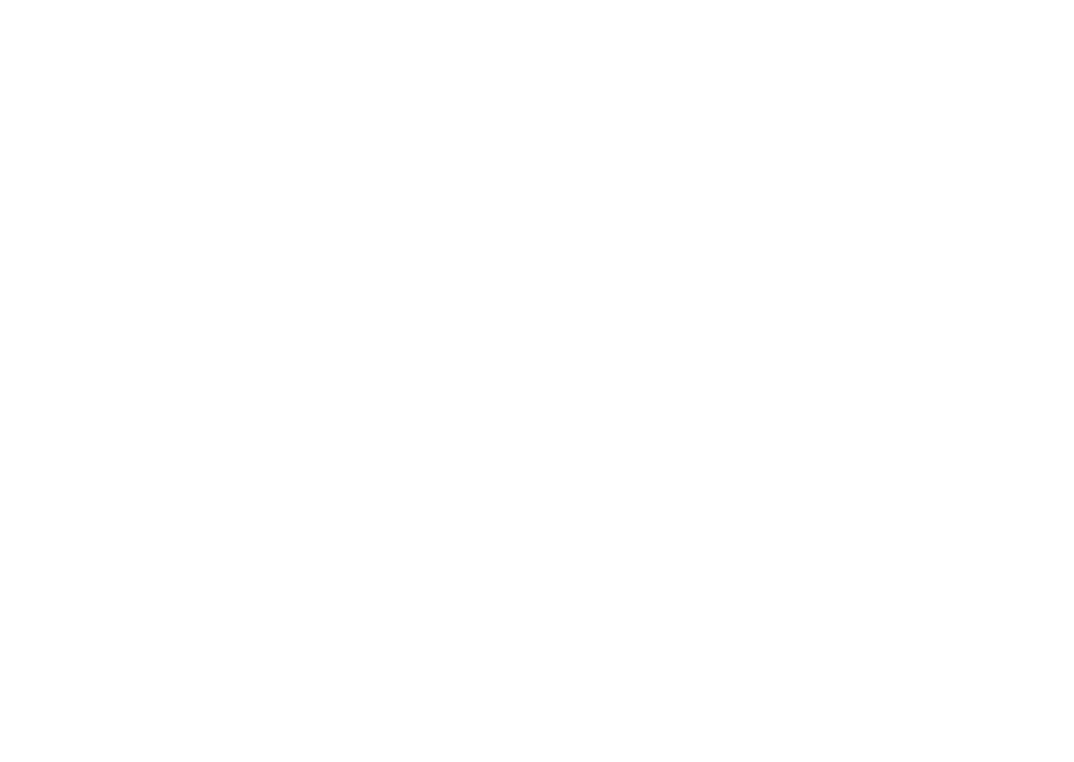
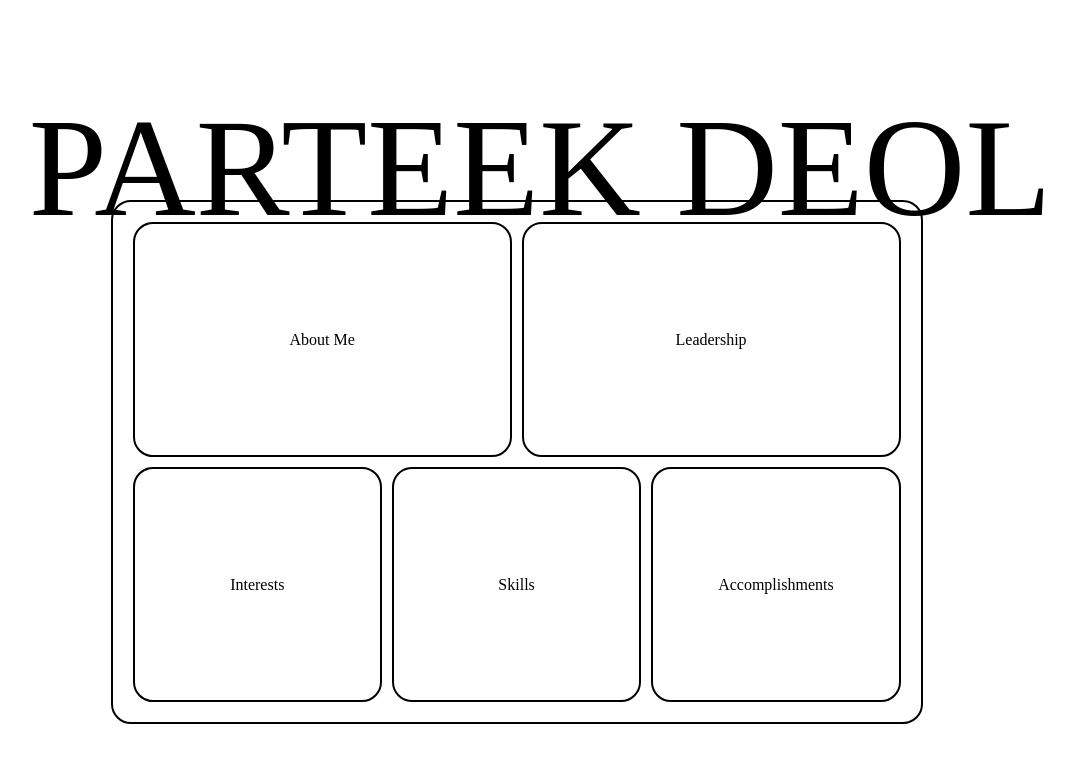
Before and after one commit to ParteekDeol/parteekdeol.com, a website: page index.html in a window 1280 px wide. Shown: the whole page, without its empty margins (107-1181 px from the left). Drawn offline with Linux system fonts and the light colour scheme.

Commit message:
Create Base Website Structure & Basic Design

```diff
--- a/index.html
+++ b/index.html
@@ -5,9 +5,40 @@
     <link rel="icon" type="image/svg+xml" href="/favicon.svg" />
     <meta name="viewport" content="width=device-width, initial-scale=1.0" />
     <title>Parteek Deol</title>
+    <link rel="stylesheet" href="/src/style.css" />
   </head>
   <body>
-    <div id="app"></div>
+    <div id="app">
+      <div id="app-container">
+        <span id="name-title">PARTEEK DEOL</span>
+        <div id="content-container">
+        <div id="information-container">
+
+          <div id="about-me-box" class="information-box">
+            <div class="information-title">About Me</div>
+            <div class="information-content"></div>
+          </div>
+          <div id="leadership-box" class="information-box">
+            <div class="information-title">Leadership</div>
+            <div class="information-content"></div>
+          </div>
+
+          <div id="interests-box" class="information-box">
+            <div class="information-title">Interests</div>
+            <div class="information-content"></div>
+          </div>
+          <div id="skills-box" class="information-box">
+            <div class="information-title">Skills</div>
+            <div class="information-content"></div>
+          </div>
+          <div id="accomplishments-box" class="information-box">
+            <div class="information-title">Accomplishments</div>
+            <div class="information-content"></div>
+          </div>
+        </div>
+        <div id="contact-box"></div>
+      </div>
+    </div>
     <script type="module" src="/src/main.js"></script>
   </body>
 </html>
--- /dev/null
+++ b/src/style.css
@@ -0,0 +1,68 @@
+* {
+  margin: 0;
+  padding: 0;
+}
+
+#app {
+  width: 100vw;
+  height: 100vh;
+  /* background-color: blue; */
+}
+
+#name-title {
+  position: absolute;
+  transform: translate(-8%, -70%);
+
+  font-size: 11vw;
+  white-space: nowrap;
+}
+
+#app-container {
+  position: absolute;
+  top: 25%;
+  left: 17%;
+}
+
+#information-container {
+  width: 60vw;
+  height: 60vh;
+  position: absolute;
+
+  padding: 20px;
+
+  border: 2px solid black;
+  border-radius: 20px;
+
+  display: grid;
+  grid-template-columns: repeat(6, 1fr);
+  grid-template-rows: 1fr 1fr;
+  grid-gap: 10px;
+}
+
+.information-box {
+  border: 2px solid black;
+  border-radius: 20px;
+  display: flex;
+  justify-content: center;
+  align-items: center;
+}
+
+#about-me-box {
+  grid-column: 1 / 4;
+}
+
+#leadership-box {
+  grid-column: 4 / 7;
+}
+
+#interests-box {
+  grid-column: 1 / 3;
+}
+
+#skills-box {
+  grid-column: 3 / 5;
+}
+
+#accomplishments-box {
+  grid-column: 5 / 7;
+}
```
